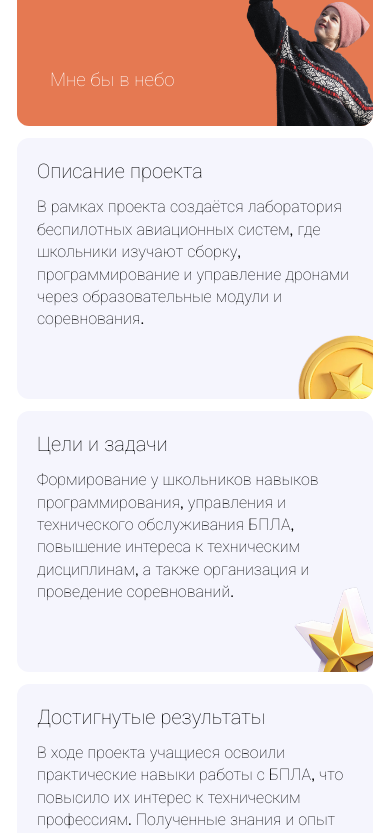
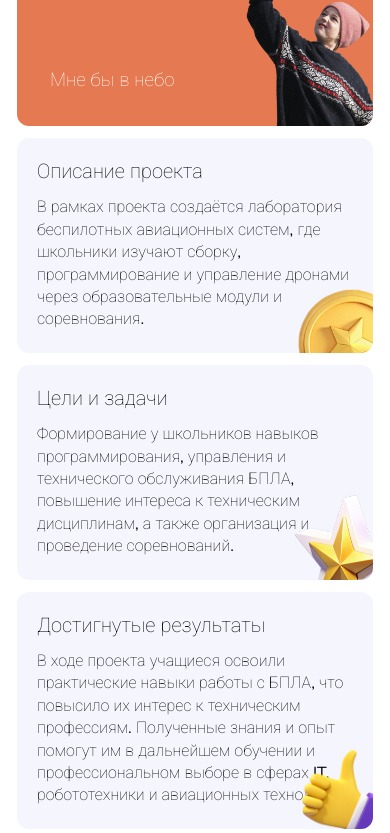
Before and after one commit to working-place/Mne-by-v-nebo, a Vue app: page /sot in a window 390 px wide. Shown: the part 1200-2033 px from the top of the page. Built offline with nearby package versions, Linux system fonts and the light colour scheme; a web font is replaced by a local one.

Commit message:
feat: add styles for sot for tablet

```diff
--- a/src/components/ui/LinkCard.vue
+++ b/src/components/ui/LinkCard.vue
@@ -18,7 +18,7 @@ defineProps({
     type: String,
     default: ''
   },
-  paddingBottom: {
+  paddingBottomMobile: {
     type: String,
     default: '0'
   },
@@ -34,6 +34,18 @@ defineProps({
     type: String,
     default: '16px'
   },
+  cardMinHeight: {
+    type: String,
+    default: '201px'
+  },
+  cardMaxHeight: {
+    type: String,
+    default: 'fit-content'
+  },
+  cardMinWidth: {
+    type: String,
+    default: '428px'
+  },
 });
 
 const root = ref(null);
@@ -43,7 +55,11 @@ defineExpose({
 </script>
 
 <template>
-  <div class="card" :style="{ paddingBottom: paddingBottom }" ref="root">
+  <div class="card" :style="{ '--card-padding-bottom-mobile': paddingBottomMobile,
+    '--card_card-min-height': cardMinHeight,
+'--card_card-max-height': cardMaxHeight,
+'--card_card-max-width': cardMinWidth,
+   }" ref="root">
     <div class="card__content-text">
       <h3 class="card__title" :style="{ fontSize: titleSize }">{{ title }}</h3>
       <p class="card__description" :style="{ fontSize: descriptionSize }">{{ description }}</p>
@@ -70,15 +86,16 @@ defineExpose({
 
   @media only screen and (max-width: 767px) {
     min-height: var(--main-screen_block-height);
+    padding-bottom: var(--card-padding-bottom-mobile);
   }
 
   @media only screen and (min-width: 768px) {
-    min-width: 428px;
-    max-width: 600px;
-    width: 70%;
-    min-height: 201px;
-    max-height: fit-content;
-
+    min-width: var(--card_card-max-width);
+    min-height: var(--card_card-min-height);
+    max-height: var(--card_card-max-height);
+border-radius: 16px;
+min-height: 211px;
+// padding-bottom: 30px;
   }
 
   &__title {
@@ -115,7 +132,7 @@ defineExpose({
   @media only screen and (min-width: 768px) {
 
     &__img-box :slotted(img) {
-      width: calc(v-bind(imageWidth) * 1.2);
+      width: calc(v-bind(imageWidth));
     }
   }
 
```
